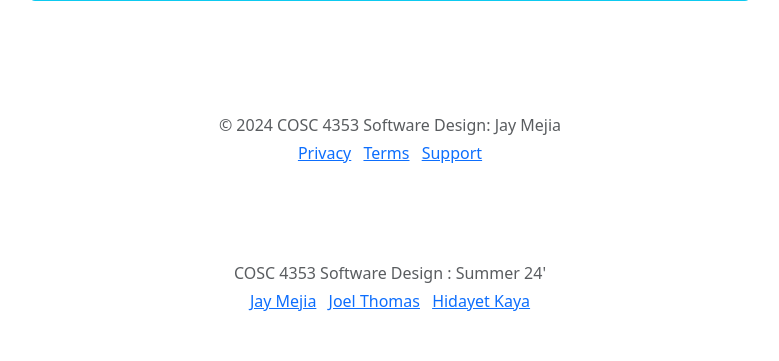
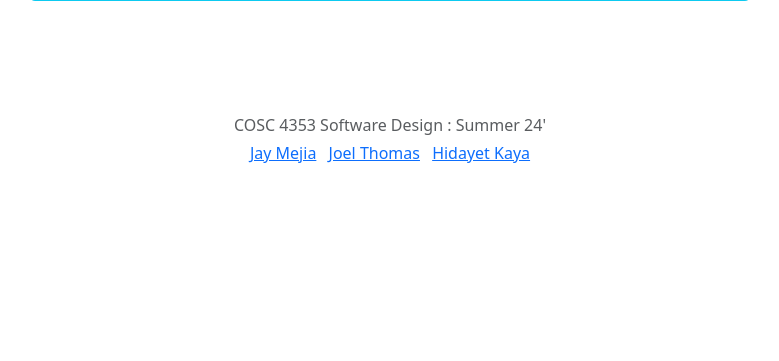
Before and after one commit to joeljoe222/Volunteer_Wizard, a Flask app: page /eventManager in a window 1280 px wide. Shown: the part 1064-1425 px from the top of the page, without its empty margins (250-1029 px from the left). After the commit the page ends 1227 px from the top, so only its background shows below. Run offline with Flask 3, Linux system fonts and the light colour scheme.

Commit message:
Added footer with class info and our names

```diff
--- a/templates/base.html
+++ b/templates/base.html
@@ -49,19 +49,17 @@
     </nav>
     <div class="p-2"></div>
 
-
     {% block content %} {% endblock %}
-
-    <footer class="my-5 pt-5 text-body-secondary text-center text-small">
-        <p class="mb-1"> COSC 4353 Software Design : Summer 24' </p>
-        <ul class="list-inline">
-            <li class="list-inline-item"><a href="#">Jay Mejia</a></li>
-            <li class="list-inline-item"><a href="#">Joel Thomas</a></li>
-            <li class="list-inline-item"><a href="#">Hidayet Kaya</a></li>
-        </ul>
-    </footer>
 
     <script src="https://cdn.jsdelivr.net/npm/bootstrap@5.3.3/dist/js/bootstrap.bundle.min.js" integrity="sha384-YvpcrYf0tY3lHB60NNkmXc5s9fDVZLESaAA55NDzOxhy9GkcIdslK1eN7N6jIeHz" crossorigin="anonymous"></script>
 </body>
 
+<footer class="my-5 pt-5 text-body-secondary text-center text-small">
+    <p class="mb-1"> COSC 4353 Software Design : Summer 24' </p>
+    <ul class="list-inline">
+        <li class="list-inline-item"><a href="#">Jay Mejia</a></li>
+        <li class="list-inline-item"><a href="#">Joel Thomas</a></li>
+        <li class="list-inline-item"><a href="#">Hidayet Kaya</a></li>
+    </ul>
+</footer>
 </html>
--- a/templates/eventManager.html
+++ b/templates/eventManager.html
@@ -111,15 +111,6 @@
             </div>
         </div>
     </main>
-
-    <footer class="my-5 pt-5 text-body-secondary text-center text-small">
-        <p class="mb-1">&copy; 2024 COSC 4353 Software Design: Jay Mejia</p>
-        <ul class="list-inline">
-            <li class="list-inline-item"><a href="#">Privacy</a></li>
-            <li class="list-inline-item"><a href="#">Terms</a></li>
-            <li class="list-inline-item"><a href="#">Support</a></li>
-        </ul>
-    </footer>
 </div>
 
 <script>
--- a/templates/notificationSystem.html
+++ b/templates/notificationSystem.html
@@ -64,12 +64,6 @@
             </div>
         </div>
     </main>
-
-    <footer class="my-5 pt-5 text-body-secondary text-center text-small">
-        <p class="mb-1">&copy; 2024 COSC 4353 Software Design: Jay Mejia</p>
-    </footer>
 </div>
 
-
-
 {% endblock %}
--- a/templates/register.html
+++ b/templates/register.html
@@ -21,5 +21,5 @@
         </div>
         <button type="submit" class="btn btn-primary">Submit</button>
     </form>
-
-    {% endblock %}
+</div>
+{% endblock %}
```
